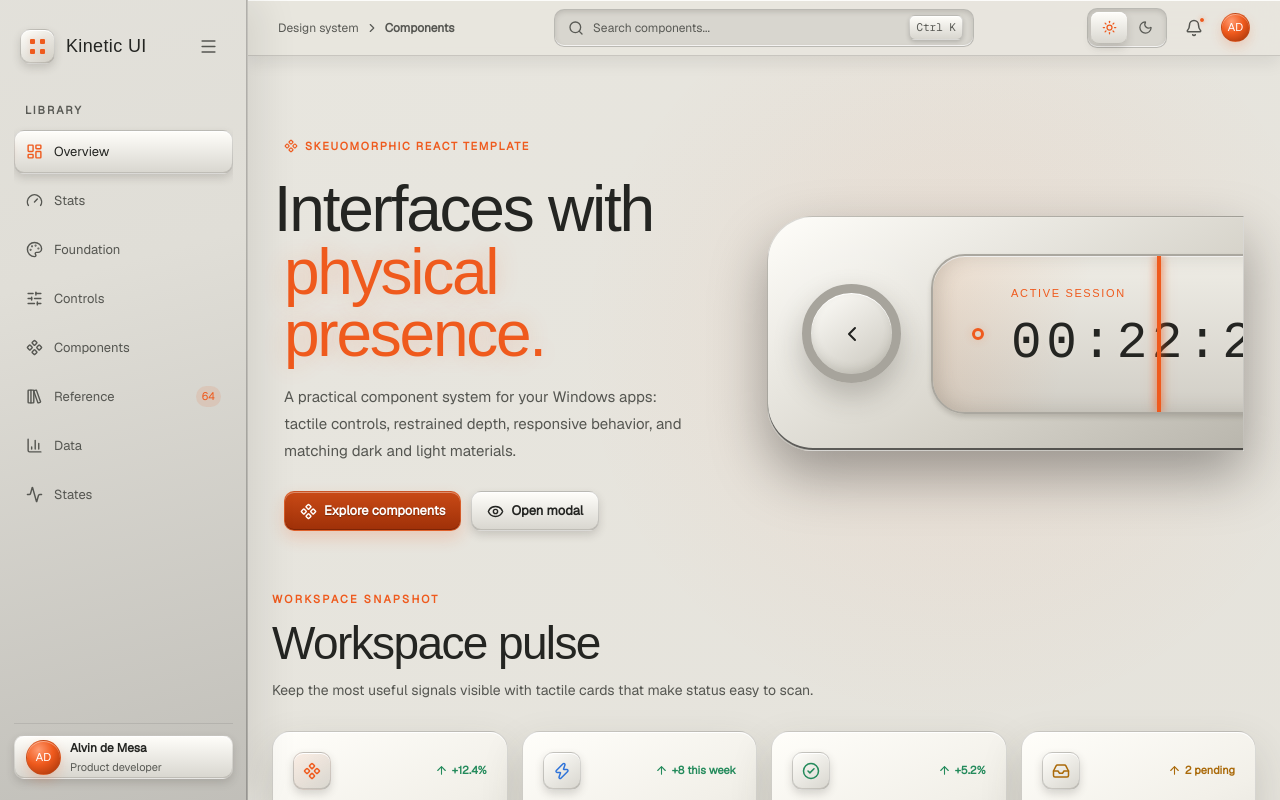
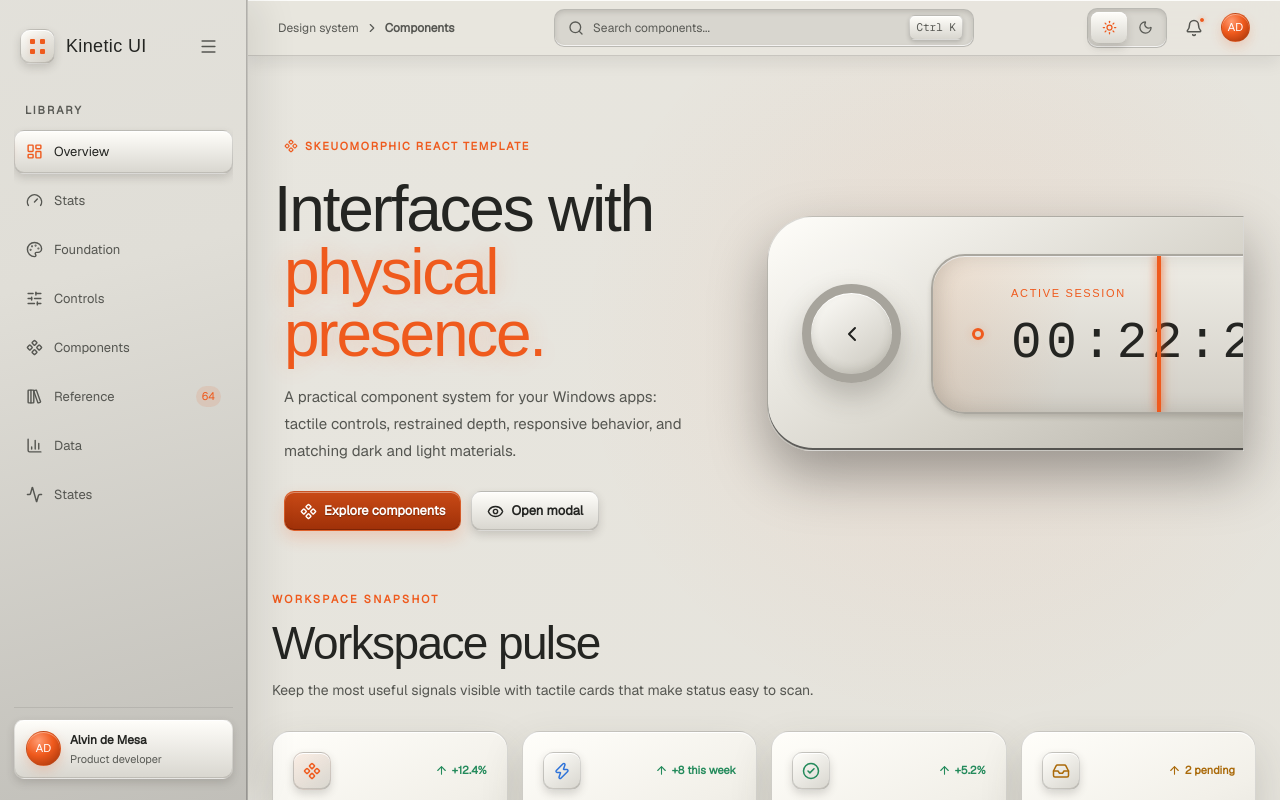
Before and after one commit to alvindemesadev/kinetic-ui, a React (Vite) app: page / in a window 1280 px wide. Shown: the top 800 px of the page. Built offline with nearby package versions, Linux system fonts and the light colour scheme; a web font is replaced by a local one.

Commit message:
fix: balance sidebar profile padding

```diff
--- a/src/styles/components/showcase-layout.css
+++ b/src/styles/components/showcase-layout.css
@@ -186,7 +186,7 @@
   display: flex;
   align-items: center;
   gap: 9px;
-  padding: 0 11px;
+  padding: 11px;
   border: 1px solid var(--border-soft);
   border-radius: var(--kinetic-radius-control);
   color: inherit;
```
